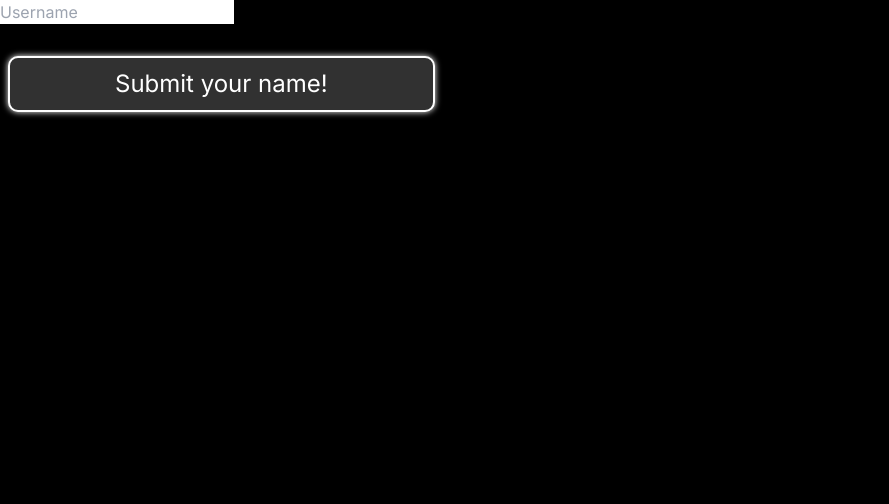
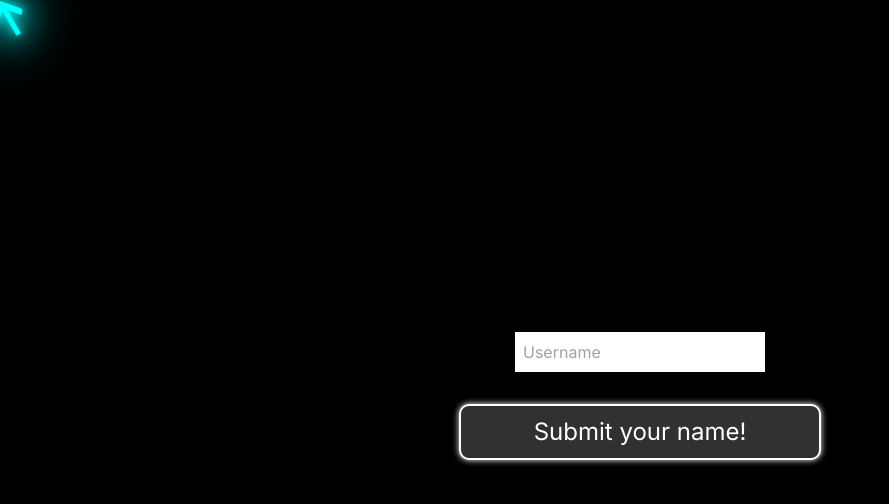
Before and after one commit to MikolajKarla/Games-Room, a Next.js app in the folder games-room/: page /TicTacToe in a window 1280 px wide. Shown: the top 504 px of the page, without its empty margins (0-889 px from the left). Built offline with nearby package versions, Linux system fonts and the light colour scheme; no server answers.

Commit message:
quick fixes for test

```diff
--- a/games-room/src/app/TicTacToe/SocketComp.js
+++ b/games-room/src/app/TicTacToe/SocketComp.js
@@ -111,9 +111,8 @@ const submit = ()=>{
         </>
         :<p className='text-white text-4xl'>Czekaj na przeciwnika...</p>)
         :
-        <main>
-        <input  type="text" id="username-field" required placeholder="Username"/>
-        <br/>
+        <main className="flex min-h-screen text-bolder flex-col items-center justify-center text-center p-24">
+        <input  type="text" className='text-black p-2' id="username-field" required placeholder="Username"/>
         {emptyField}<br/>
         <Button text='Submit your name!' func={submit} />
         </main>
--- a/games-room/src/app/TicTacToe/page.js
+++ b/games-room/src/app/TicTacToe/page.js
@@ -1,6 +1,8 @@
 import React from 'react'
 import '@/app/globals.css'
 import SocketComp from './SocketComp'
+import Cursor from '@/components/Cursor'
+
 
 
 
@@ -8,7 +10,9 @@ function TicTacToe() {
 
   return (
     <>
+    <Cursor/>
     <SocketComp />
+
     </>
   )
 }
--- a/games-room/src/app/WhackaMole/Page.js
+++ b/games-room/src/app/WhackaMole/Page.js
@@ -1,5 +1,6 @@
 import React from 'react'
 import '@/app/globals.css'
+
 
 
 function whackamole() {
--- a/games-room/src/app/page.js
+++ b/games-room/src/app/page.js
@@ -16,9 +16,9 @@ export default function Home() {
     <Cursor/>
     <main className="flex min-h-screen text-bolder flex-col items-center justify-center text-center p-24">
     <h1 className="text-5xl text-white title m-2  ">Game Saloon</h1>
-    <Button text="Whack a Mole!" targetpage="/whackamole"></Button>
+    {/* <Button text="Whack a Mole!" targetpage="/whackamole"></Button> */}
     <Button text="Tic Tac Toe" targetpage="/tictactoe"></Button>
-    <Button text="Ships Game" targetpage="/battleships"></Button>
+    {/* <Button text="Ships Game" targetpage="/battleships"></Button> */}
 
     </main>
     </body>
--- a/games-room/websocket-server/websocket.js
+++ b/games-room/websocket-server/websocket.js
@@ -20,8 +20,6 @@ io.on('connection', async (socket) => {
     socket.on('gameConnection', (user) => {
         username = user.username;
         id = user.id;
-        room = user.room_id;
-        sign =sign==="X"?'O':"X"
         console.log(username, id, room,sign);
         socket.join(room + 'room');
 
```
Also changed, not shown: 1 other file (tests, documents, lock files or other folders).
